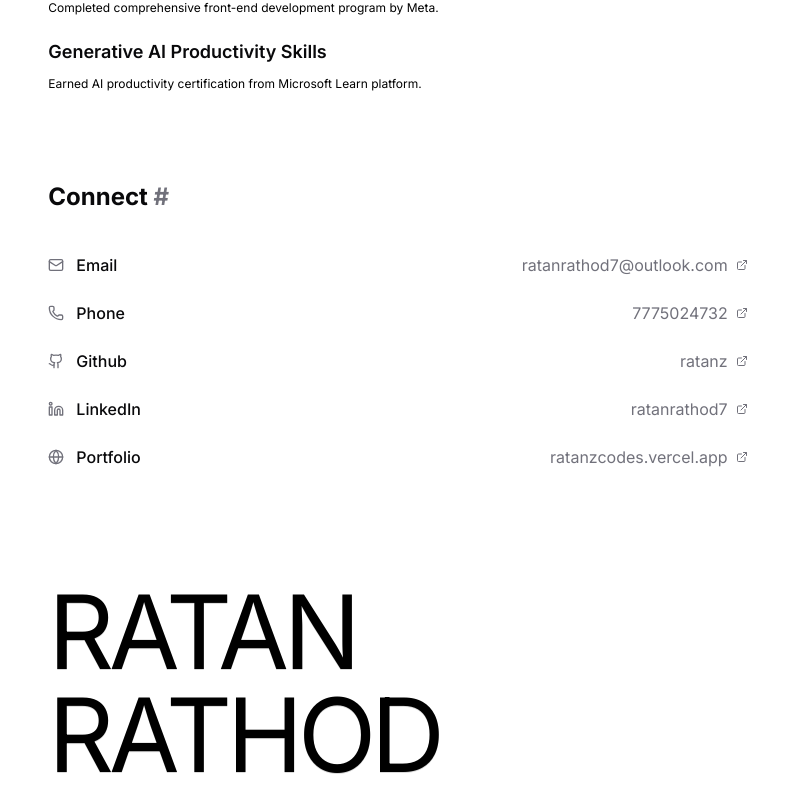
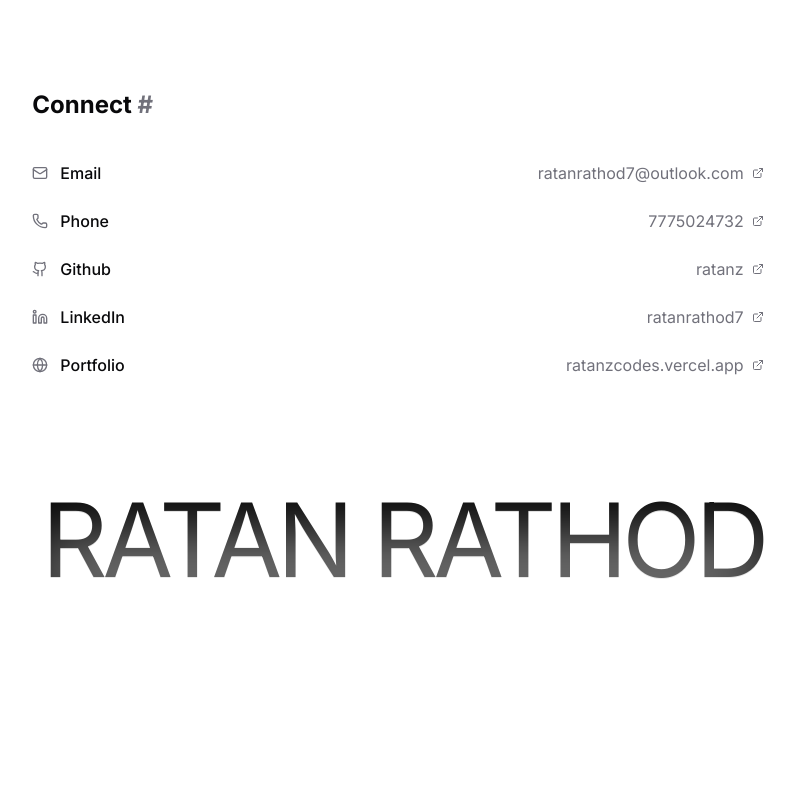
Before and after one commit to ratanz/minimal-portfolio, a Next.js app: page / in a window 1280 px wide. Shown: the part 3088-3885 px from the top of the page, without its empty margins (237-1032 px from the left). After the commit the page ends 3760 px from the top, so only its background shows below. Built offline with nearby package versions, Linux system fonts and the light colour scheme.

Commit message:
footer blur

```diff
--- a/app/page.tsx
+++ b/app/page.tsx
@@ -9,7 +9,7 @@ import FooterText from "@/components/footerText";
 export default function Home() {
   return (
   <>
-    <main className="w-2/3 md:mx-auto md:p-14 lg:p-18 h-[470vh] text-black">
+    <main className="w-2/3 md:mx-auto md:p-10 md:px-14 h-[470vh] text-black">
       <Header/>
       <Experience/>
       <Projects/>
--- a/components/Header.tsx
+++ b/components/Header.tsx
@@ -13,7 +13,7 @@ const PROFILE_DATA = {
 
 const Header = () => {
   return (
-    <header className="flex h-24 md:w-full w-screen lg:px-0 px-4 md:p-0 pt-5 overflow-hidden border-b pb-4 border-zinc-900/10">
+    <header className="flex h-24 md:w-full w-screen lg:px-0 px-4 md:p-0 overflow-hidden border-b pb-4 border-zinc-900/10">
       <div className="flex w-full justify-between">
         {/* Profile Section */}
         <div className="flex items-center gap-4 overflow-hidden">
--- a/components/footerText.tsx
+++ b/components/footerText.tsx
@@ -6,7 +6,7 @@ const FooterText = () => {
         <>
             <div className='relative leading-none tracking-tighter mt-14  flex items-center justify-center text-[8vw] uppercase'>
                 <DecryptedText text='Ratan Rathod' />
-
+            <div className='absolute bg-white -bottom-1 blur-2xl h-10 w-full '/>
             </div>
 
 
```
